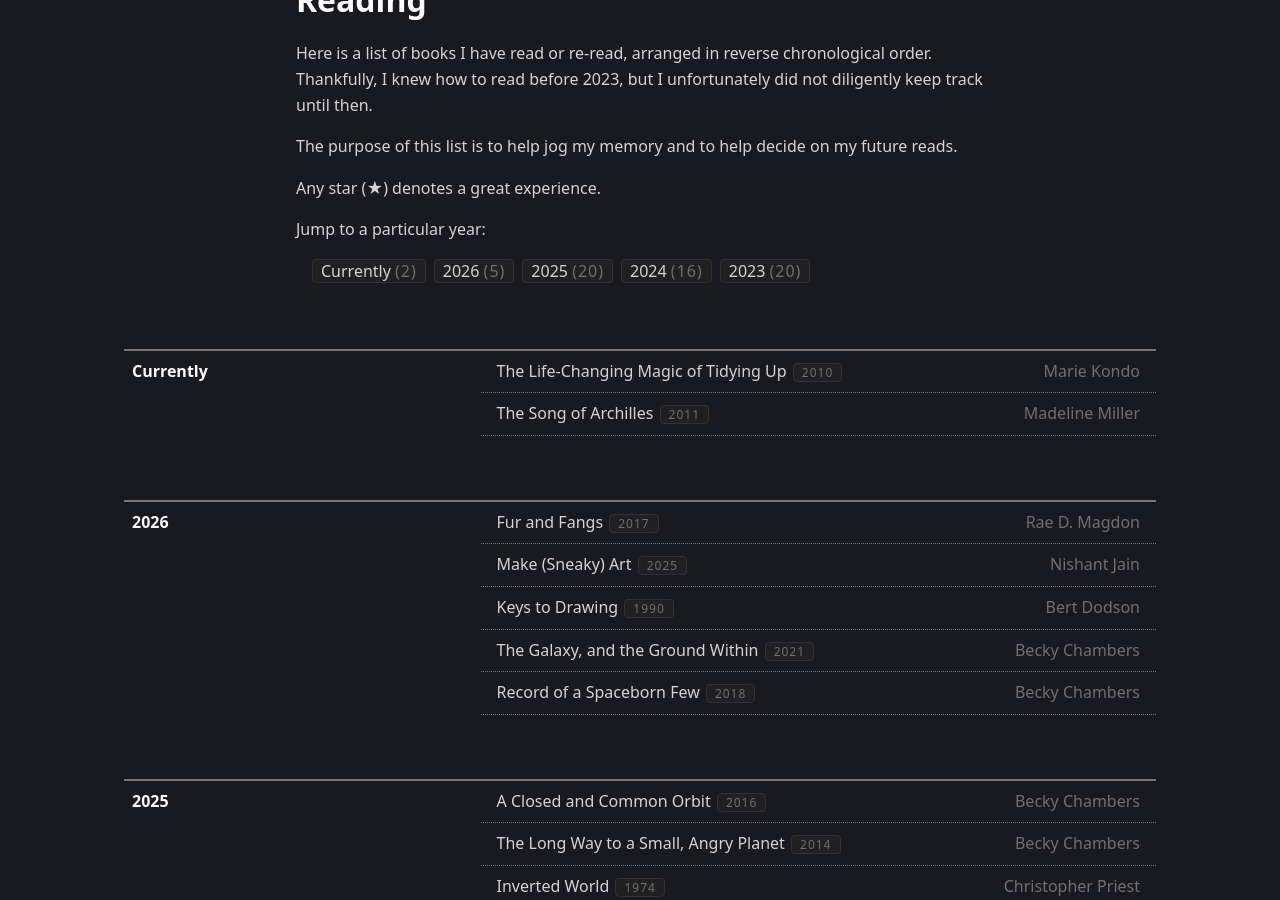
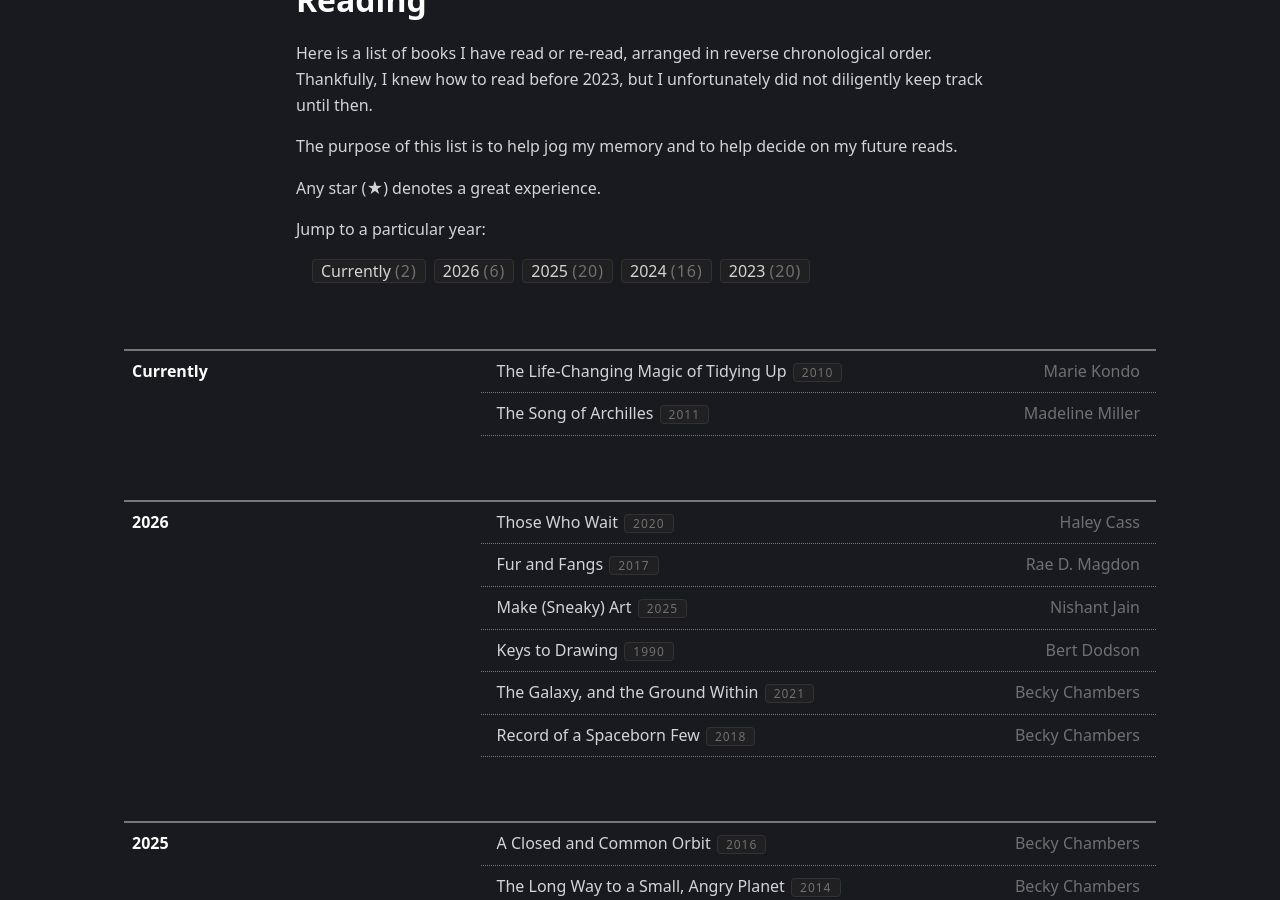
Before and after one commit to KlazHTT/personal-website, a Jekyll site: the page built from pages/reading.md, in a window 1280 px wide and 900 px high, scrolled down 319 px. Built offline with Jekyll 4.4.1, drawn with Linux system fonts in a browser that asks for light colours.

Commit message:
Update reads.yml

```diff
--- a/_data/reads.yml
+++ b/_data/reads.yml
@@ -10,6 +10,10 @@
       status:
 - year: 2026
   reads:
+    - title: Those Who Wait
+      author: Haley Cass
+      published: 2020
+      status: Completed
     - title: Fur and Fangs
       author: Rae D. Magdon
       published: 2017
```
